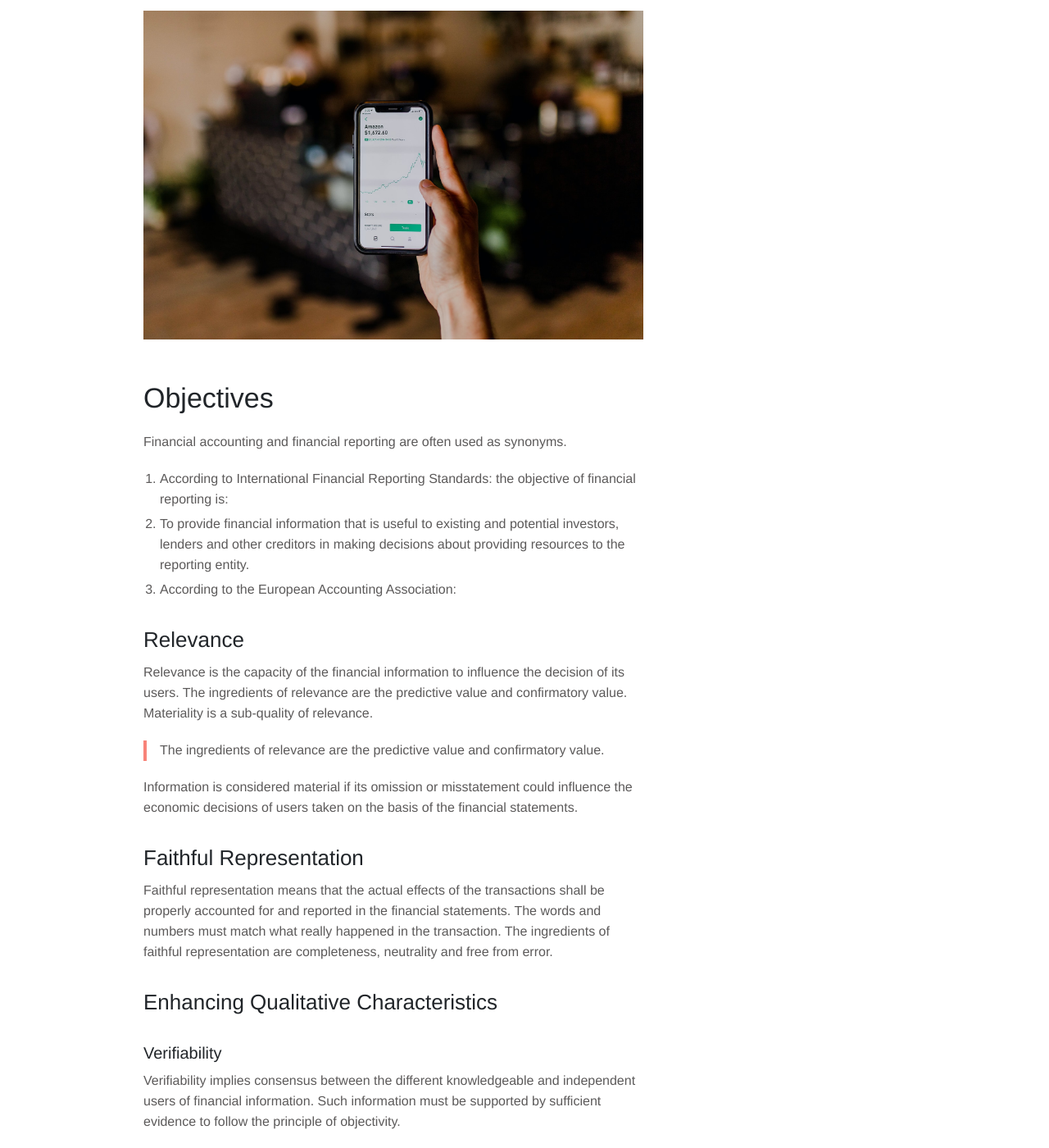
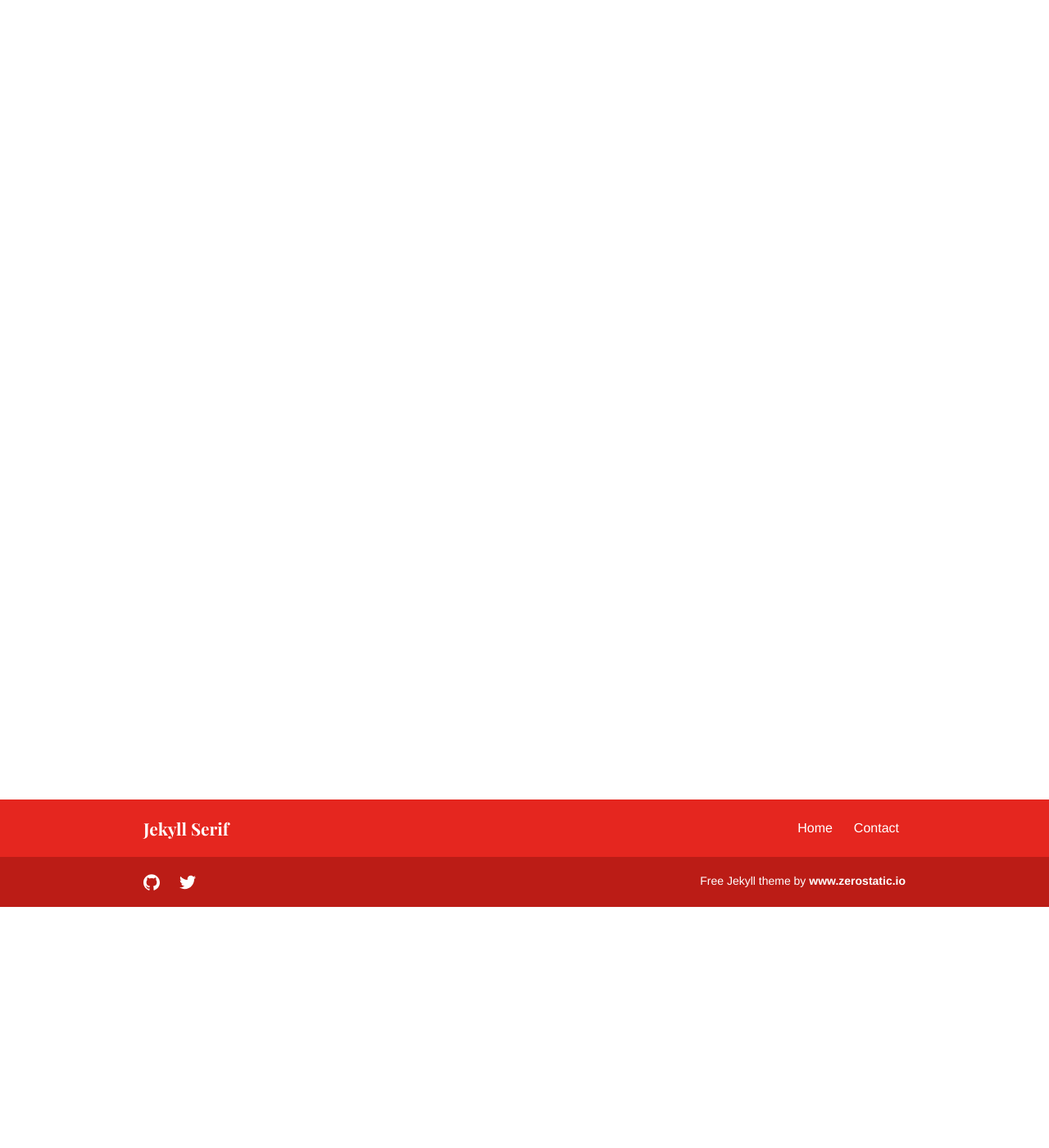
Before and after one commit to almakon/neat-cabbage-64f52, a Jekyll site: the page built from _services/accounting.md, in a window 1280 px wide and 1400 px high, scrolled down 294 px. Shown: the whole window at 82% size. Built offline with Jekyll 4.4.1, drawn with Linux system fonts in a browser that asks for light colours; some of the changed text lies outside the part shown.

Commit message:
accounting.md: changed

```diff
--- a/_services/accounting.md
+++ b/_services/accounting.md
@@ -7,76 +7,3 @@ layout: service
 ---
 
 Представяне на компанията ви
-
-![Accounting Services](/images/austin-distel-nGc5RT2HmF0-unsplash.jpg)
-
-# Objectives
-
-Financial accounting and financial reporting are often used as synonyms.
-
-1. According to International Financial Reporting Standards: the objective of financial reporting is:
-2. To provide financial information that is useful to existing and potential investors, lenders and other creditors in making decisions about providing resources to the reporting entity.
-3. According to the European Accounting Association:
-
-## Relevance
-
-Relevance is the capacity of the financial information to influence the decision of its users. The ingredients of relevance are the predictive value and confirmatory value. Materiality is a sub-quality of relevance.
-
-> The ingredients of relevance are the predictive value and confirmatory value.
-
-Information is considered material if its omission or misstatement could influence the economic decisions of users taken on the basis of the financial statements.
-
-## Faithful Representation
-
-Faithful representation means that the actual effects of the transactions shall be properly accounted for and reported in the financial statements. The words and numbers must match what really happened in the transaction. The ingredients of faithful representation are completeness, neutrality and free from error.
-
-## Enhancing Qualitative Characteristics
-
-### Verifiability
-Verifiability implies consensus between the different knowledgeable and independent users of financial information. Such information must be supported by sufficient evidence to follow the principle of objectivity.
-
-### Comparability
-Comparability is the uniform application of accounting methods across entities in the same industry. The principle of consistency is under comparability. Consistency is the uniform application of accounting across points in time within an entity.
-
-### Understandability
-Understandability means that accounting reports should be expressed as clearly as possible and should be understood by those to whom the information is relevant.
-Timeliness: Timeliness implies that financial information must be presented to the users before a decision is to be made.
-
----
-
-## Statement of cash flows
-The statement of cash flows considers the inputs and outputs in concrete cash within a stated period. The general template of a cash flow statement is as follows: Cash Inflow - Cash Outflow + Opening Balance = Closing Balance
-
-Cash Inflow | Outflow | Opening Balance
---- | --- | ---
-*Monday* | `Tuesday` | **Wednesday**
-1 | 2 | 3
-
-
-**Example 1:** in the beginning of September, Ellen started out with $5 in her bank account. During that same month, Ellen borrowed $20 from Tom. At the end of the month, Ellen bought a pair of shoes for $7. Ellen's cash flow statement for the month of September looks like this:
-
-* Cash inflow: $20
-* Cash outflow:$7
-* Opening balance: $5
-* Closing balance: $20 – $7 + $5 = $18
-
-**Example 2:** in the beginning of June, WikiTables, a company that buys and resells tables, sold 2 tables. They'd originally bought the tables for $25 each, and sold them at a price of $50 per table. The first table was paid out in cash however the second one was bought in credit terms. WikiTables' cash flow statement for the month of June looks like this:
-
-> **Important:** the cash flow statement only considers the exchange of actual cash, and ignores what the person in question owes or is owed.
-
-## Statement of financial position (balance sheet)
-The balance sheet is the financial statement showing a firm's assets, liabilities and equity (capital) at a set point in time, usually the end of the fiscal year reported on the accompanying income statement.
-
-- **fixed assets**
-    - property
-    - building
-    - equipment (such as factory machinery)
-- **intangible assets**
-    - copyrights
-    - trademarks
-    - patents
-        - pending
-        - international
-- goodwill
-
-Owner's equity, sometimes referred to as net assets, is represented differently depending on the type of business ownership. Business ownership can be in the form of a sole proprietorship, partnership, or a corporation. For a corporation, the owner's equity portion usually shows common stock, and retained earnings (earnings kept in the company). Retained earnings come from the retained earnings statement, prepared prior to the balance sheet.
```
